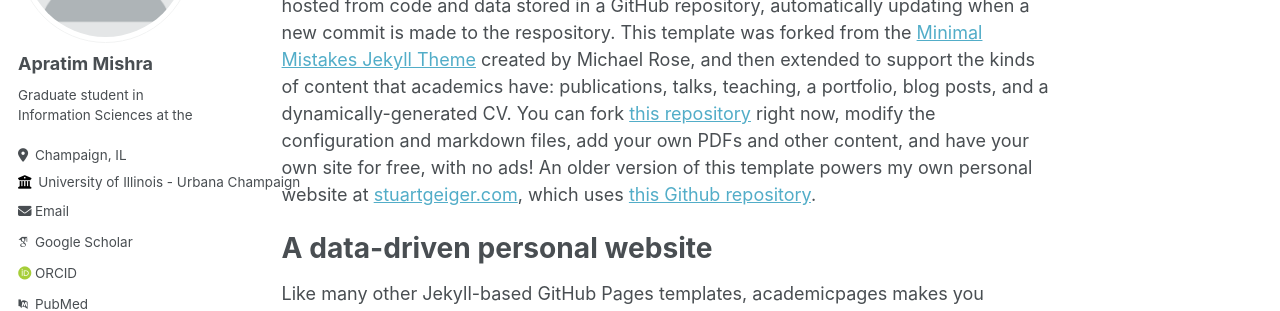
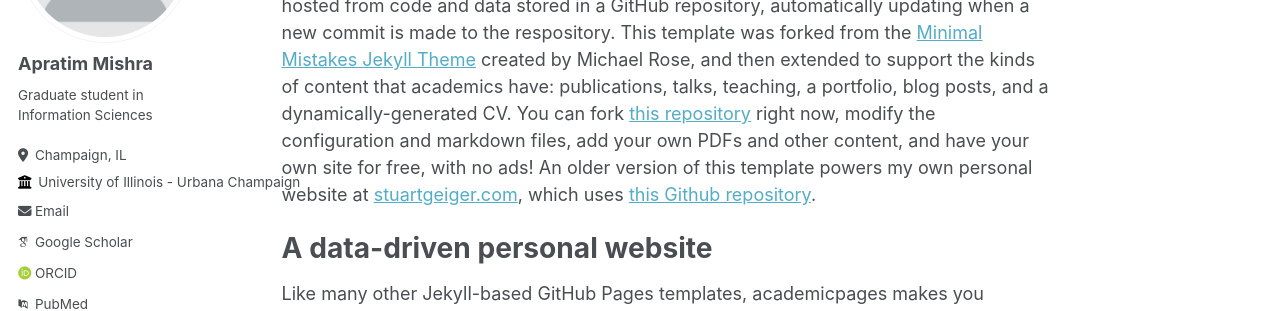
Before and after one commit to apratim-mishra/apratim-mishra.github.io, a Jekyll site: the page built from _pages/about.md, in a window 1280 px wide. Shown: the part 250-561 px from the top of the page. Built offline with Jekyll 4.4.1, drawn with Linux system fonts in a browser that asks for light colours; some web fonts are replaced.

Commit message:
Update _config.yml

```diff
--- a/_config.yml
+++ b/_config.yml
@@ -24,7 +24,7 @@ author:
   avatar           : "profile.png"
   name             : "Apratim Mishra"
   pronouns         : # example: "she/her"
-  bio              : "Graduate student in Information Sciences at the "
+  bio              : "Graduate student in Information Sciences"
   location         : "Champaign, IL"
   employer         : "University of Illinois - Urbana Champaign"
   uri              : # URL
```
